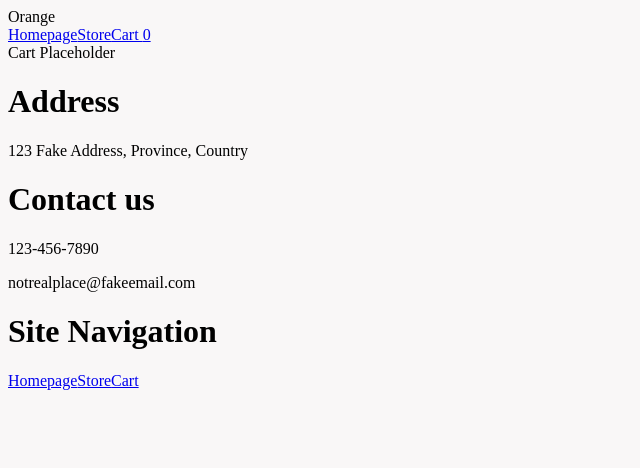
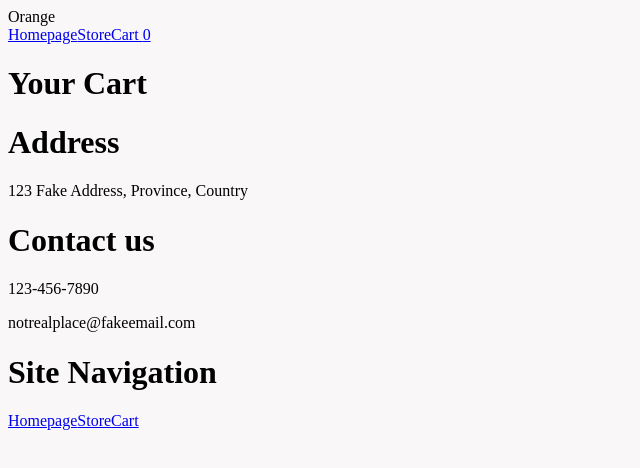
Before and after one commit to bartlett00/project-shopping-cart, a React (Vite) app: page /cart in a window 1280 px wide. Shown: the top 468 px of the page, without its empty margins (0-640 px from the left). Built offline with nearby package versions, Linux system fonts and the light colour scheme.

Commit message:
Cart page displays items added to cart from store page.

```diff
--- a/src/App.jsx
+++ b/src/App.jsx
@@ -5,21 +5,21 @@ import Error from "./Components/Error";
 import { createBrowserRouter, RouterProvider } from "react-router-dom";
 import PageWrapper from "./Components/PageWrapper/PageWrapper";
 
-const router = createBrowserRouter([
-  {
-    path: "/",
-    element: <Home />,
-    errorElement: <Error />,
-  },
-  {
-    path: "store",
-    element: <Store />,
-  },
-  {
-    path: "cart",
-    element: <Cart />,
-  },
-]);
+// const router = createBrowserRouter([
+//   {
+//     path: "/",
+//     element: <Home />,
+//     errorElement: <Error />,
+//   },
+//   {
+//     path: "store",
+//     element: <Store />,
+//   },
+//   {
+//     path: "cart",
+//     element: <Cart />,
+//   },
+// ]);
 
 const newRouter = createBrowserRouter([
   {
--- a/src/Components/Card/Card.jsx
+++ b/src/Components/Card/Card.jsx
@@ -1,7 +1,14 @@
 import PropTypes from "prop-types";
 import { useState } from "react";
 
-export default function Card({ item, setCartCount, cartCount }) {
+export default function Card({
+  item,
+  setCartCount,
+  cartCount,
+  cart,
+  setCart,
+  isInCart = false,
+}) {
   //TODO: +/- buttons change item quantity
   //Card component needs access to parent element card count setter
   //TODO: change input value from placeholder "0"
@@ -27,16 +34,23 @@ export default function Card({ item, setCartCount, cartCount }) {
 
   function handleUpdateCart(cartCount, setCartCount, quantity) {
     setCartCount(cartCount + quantity);
-    console.log(cartCount);
+    const newItem = { ...item, quantity: quantity };
+    setCart([...cart, newItem]);
   }
   return (
     <div>
       <h1>{itemData.title}</h1>
       <img src={itemData.image}></img>
+      {!isInCart ? (
+        <>
           <button onClick={() => handleQuantity(quantity, setQuantity, true)}>
             +
           </button>
-      <input type="text" onChange={handleManualInput} value={quantity}></input>
+          <input
+            type="text"
+            onChange={handleManualInput}
+            value={quantity}
+          ></input>
           <button onClick={() => handleQuantity(quantity, setQuantity, false)}>
             -
           </button>
@@ -45,6 +59,10 @@ export default function Card({ item, setCartCount, cartCount }) {
           >
             Add to Cart
           </button>
+        </>
+      ) : (
+        ""
+      )}
     </div>
   );
 }
@@ -53,4 +71,7 @@ Card.propTypes = {
   item: PropTypes.object,
   setCartCount: PropTypes.func,
   cartCount: PropTypes.number,
+  setCart: PropTypes.func,
+  cart: PropTypes.object,
+  isInCart: PropTypes.boolean,
 };
--- a/src/Components/Cart/Cart.jsx
+++ b/src/Components/Cart/Cart.jsx
@@ -1,13 +1,27 @@
-import Nav from "../Navbar/Nav";
-import Footer from "../Footer/Footer";
 import { useOutletContext } from "react-router-dom";
+import Card from "../Card/Card";
 
 export default function Cart() {
   //TODO: display items in cart in way similar to store page
-  const { cartCount, setCartCount } = useOutletContext();
+  const { cartCount, setCartCount, cart, setCart } = useOutletContext();
   return (
     <div>
-      <div>Cart Placeholder</div>
+      <h1>Your Cart</h1>
+      <div>
+        {cart.map((item) => {
+          return (
+            <Card
+              key={item.id}
+              item={item}
+              setCartCount={setCartCount}
+              cartCount={cartCount}
+              setCart={setCart}
+              cart={cart}
+              isInCart={true}
+            />
+          );
+        })}
+      </div>
     </div>
   );
 }
--- a/src/Components/Homepage/Home.jsx
+++ b/src/Components/Homepage/Home.jsx
@@ -1,6 +1,4 @@
 import styles from "./homepage.module.css";
-import Nav from "../Navbar/Nav";
-import Footer from "../Footer/Footer";
 
 function MainBanner() {
   return (
--- a/src/Components/PageWrapper/PageWrapper.jsx
+++ b/src/Components/PageWrapper/PageWrapper.jsx
@@ -5,12 +5,12 @@ import { useState } from "react";
 
 export default function PageWrapper() {
   const [cartCount, setCartCount] = useState(0);
+  const [cart, setCart] = useState([]);
 
-  //TOTO: Test replacing standard props with deconstructed context items
   return (
     <div>
       <Nav cartCount={cartCount} />
-      <Outlet context={{ cartCount, setCartCount }} />
+      <Outlet context={{ cartCount, setCartCount, cart, setCart }} />
       <Footer />
     </div>
   );
--- a/src/Components/Storepage/Store.jsx
+++ b/src/Components/Storepage/Store.jsx
@@ -8,10 +8,11 @@ const testItems = [
     id: 1,
     title: "Placeholder Item",
     image: "https://fakestoreapi.com/img/81fPKd-2AYL._AC_SL1500_.jpg",
+    quantity: 0,
   },
 ];
 
-function Cards({ items, setCartCount, cartCount }) {
+function Cards({ items, setCartCount, cartCount, setCart, cart }) {
   return (
     <>
       {items.map((item) => {
@@ -21,6 +22,8 @@ function Cards({ items, setCartCount, cartCount }) {
             item={item}
             setCartCount={setCartCount}
             cartCount={cartCount}
+            setCart={setCart}
+            cart={cart}
           />
         );
       })}
@@ -29,7 +32,7 @@ function Cards({ items, setCartCount, cartCount }) {
 }
 
 export default function Store() {
-  const { cartCount, setCartCount } = useOutletContext();
+  const { cartCount, setCartCount, setCart, cart } = useOutletContext();
   return (
     <div>
       <h1>Find something you&#39;ll love.</h1>
@@ -37,6 +40,8 @@ export default function Store() {
         items={testItems}
         setCartCount={setCartCount}
         cartCount={cartCount}
+        setCart={setCart}
+        cart={cart}
       />
     </div>
   );
@@ -46,4 +51,6 @@ Cards.propTypes = {
   items: PropTypes.array,
   setCartCount: PropTypes.func,
   cartCount: PropTypes.number,
+  setCart: PropTypes.func,
+  cart: PropTypes.object,
 };
```
Lines whose indentation alone changed are shown as unchanged.
